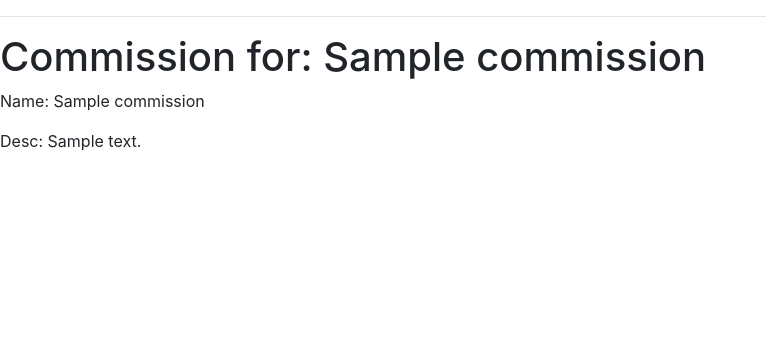
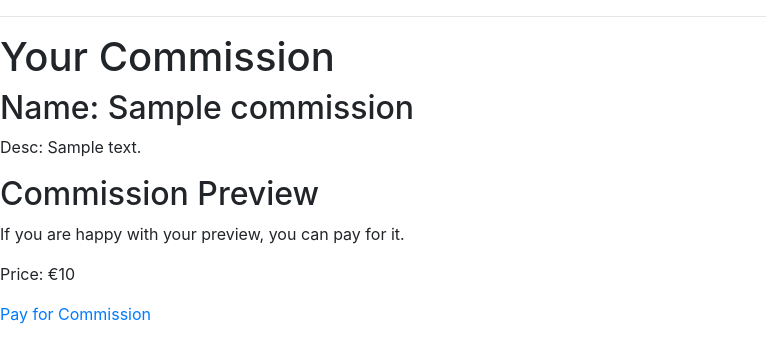
Before and after one commit to seakonn/milestone-four, a Django app: page /commissions/1/ in a window 1280 px wide. Shown: the part 72-435 px from the top of the page, without its empty margins (0-766 px from the left). Run offline with Django 3.2, Linux system fonts and the light colour scheme; tables that the repository leaves empty hold one stand-in row (values such as "Sample post"); some libraries are stand-ins or nearby versions.

Commit message:
Added content to commission page

```diff
--- a/commissions/templates/commission.html
+++ b/commissions/templates/commission.html
@@ -2,9 +2,14 @@
 
 {% block content %}
 
-<h1>Commission for: {{ commission }} </h1>
-
-<p>Name: {{ commission.name }}</p>
+<h1>Your Commission</h1>
+<h2>Name: {{ commission.name }}</h2>
 <p>Desc: {{ commission.description }}</p>
 
+<h2>Commission Preview</h2>
+
+<p>If you are happy with your preview, you can pay for it.</p>
+<p>Price: €{{ commission.type.price }}</p>
+<a href="#">Pay for Commission</a>
+
 {% endblock %}
```
Also changed, not shown: accounts/templates/profile.html (+6 -1 lines).
